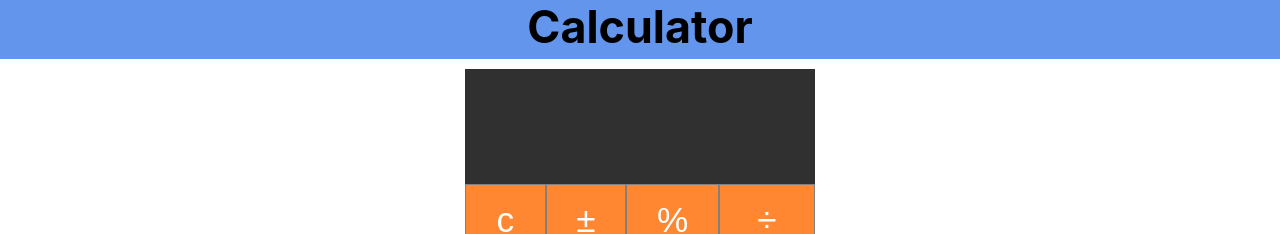
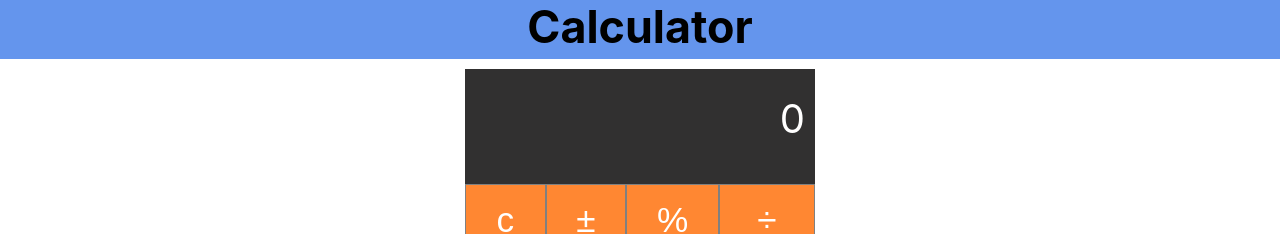
Before and after one commit to Sachng13/Calculator, a React (Create React App) app: page / in a window 1280 px wide. Shown: the top 234 px of the page. Built offline with nearby package versions, Linux system fonts and the light colour scheme.

Commit message:
ending commit

```diff
--- a/src/components/App.js
+++ b/src/components/App.js
@@ -6,7 +6,7 @@ import Nav from "./Nav";
 
 function App() {
 
-  const [state, setState] = useState("");
+  const [state, setState] = useState("0");
 
   function handle(e) {
    if (state.charAt(state.length-1)=="+"
--- a/src/index.css
+++ b/src/index.css
@@ -29,9 +29,9 @@ code {
   width: 350px;
   height: 115px;
   font-size: 2.5rem;
-  padding: 25px 0px;
+  padding: 25px 10px;
   text-align: right;
-  overflow-y:scroll;
+  overflow-y: scroll;
 }
 
 .display::-webkit-scrollbar{
```
